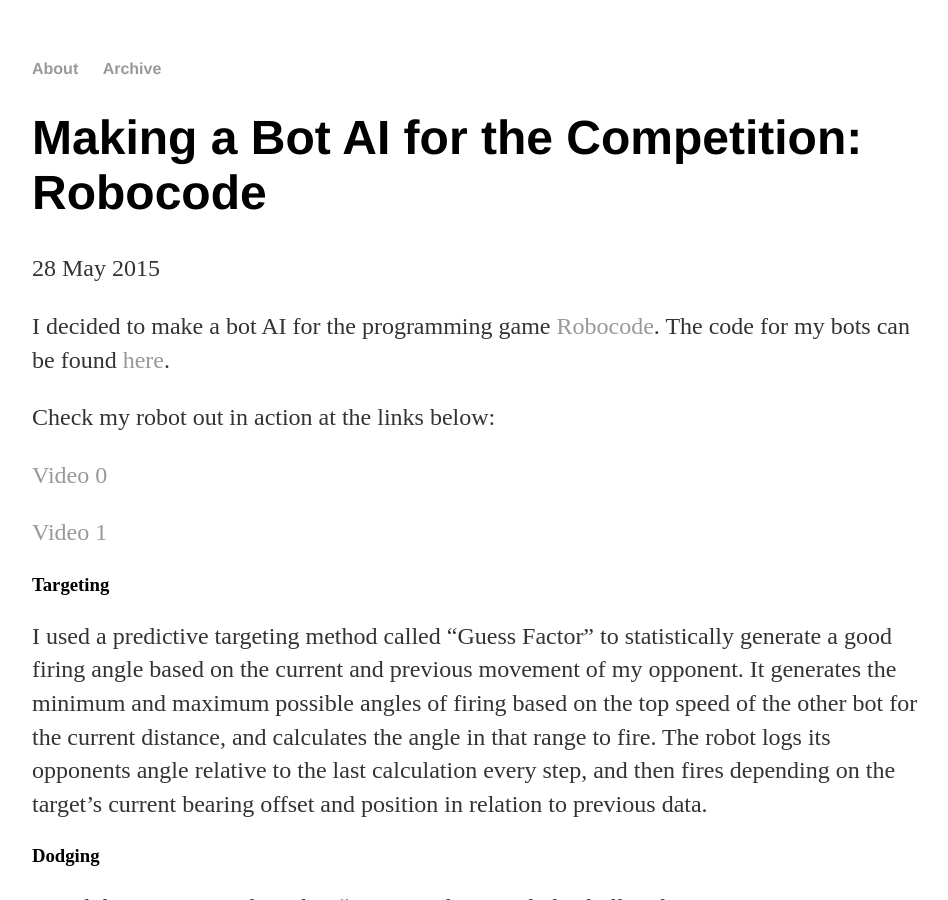
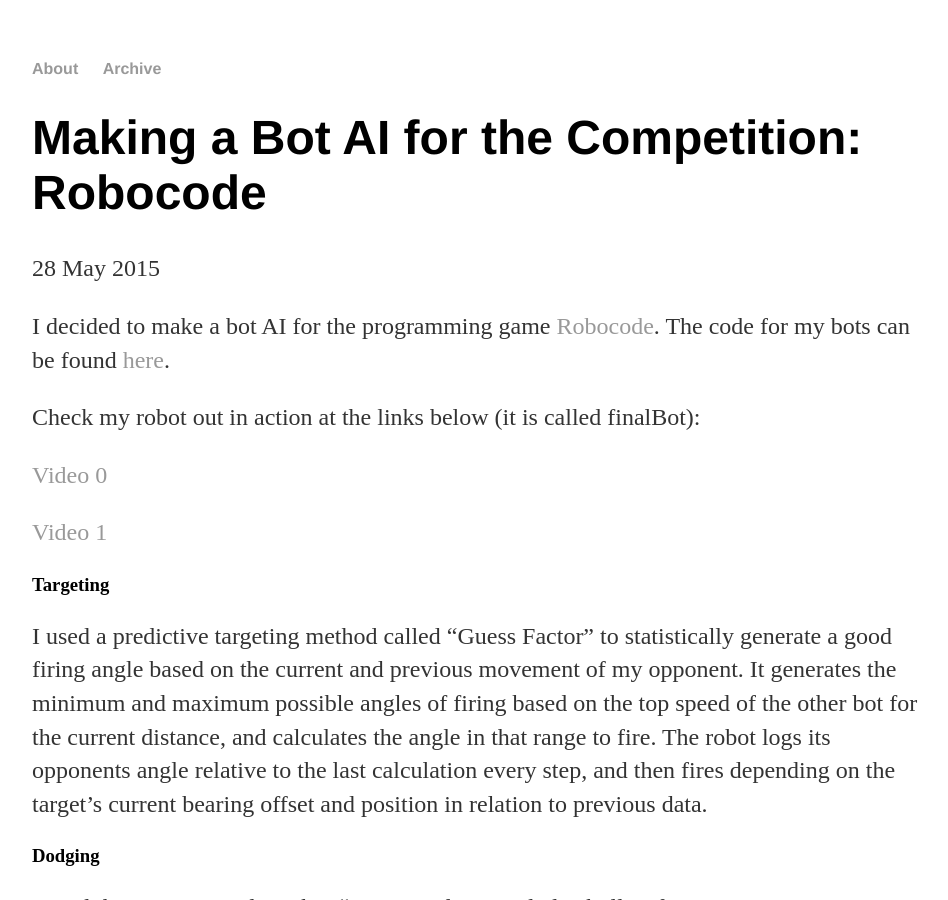
Before and after one commit to 16francej/16francej.github.io, a Jekyll site: the page built from _posts/2015-5-28-Robocode-Bot-AI.md, in a window 1280 px wide and 900 px high. Shown: the whole window, without its empty margins (160-1108 px from the left). Built offline with Jekyll 4.4.1, drawn with Linux system fonts in a browser that asks for light colours.

Commit message:
Update 2015-5-28-Robocode-Bot-AI.md

```diff
--- a/_posts/2015-5-28-Robocode-Bot-AI.md
+++ b/_posts/2015-5-28-Robocode-Bot-AI.md
@@ -6,7 +6,7 @@ date: 2015-5-28
 
 I decided to make a bot AI for the programming game [Robocode](http://robowiki.net/wiki/Main_Page). The code for my bots can be found [here](https://github.com/16francej/My-first-bot/tree/master/src).
 
-Check my robot out in action at the links below:
+Check my robot out in action at the links below (it is called finalBot):
 
 [Video 0](https://www.youtube.com/watch?v=QeSxsuZ-kws&t=8s)
 
```
